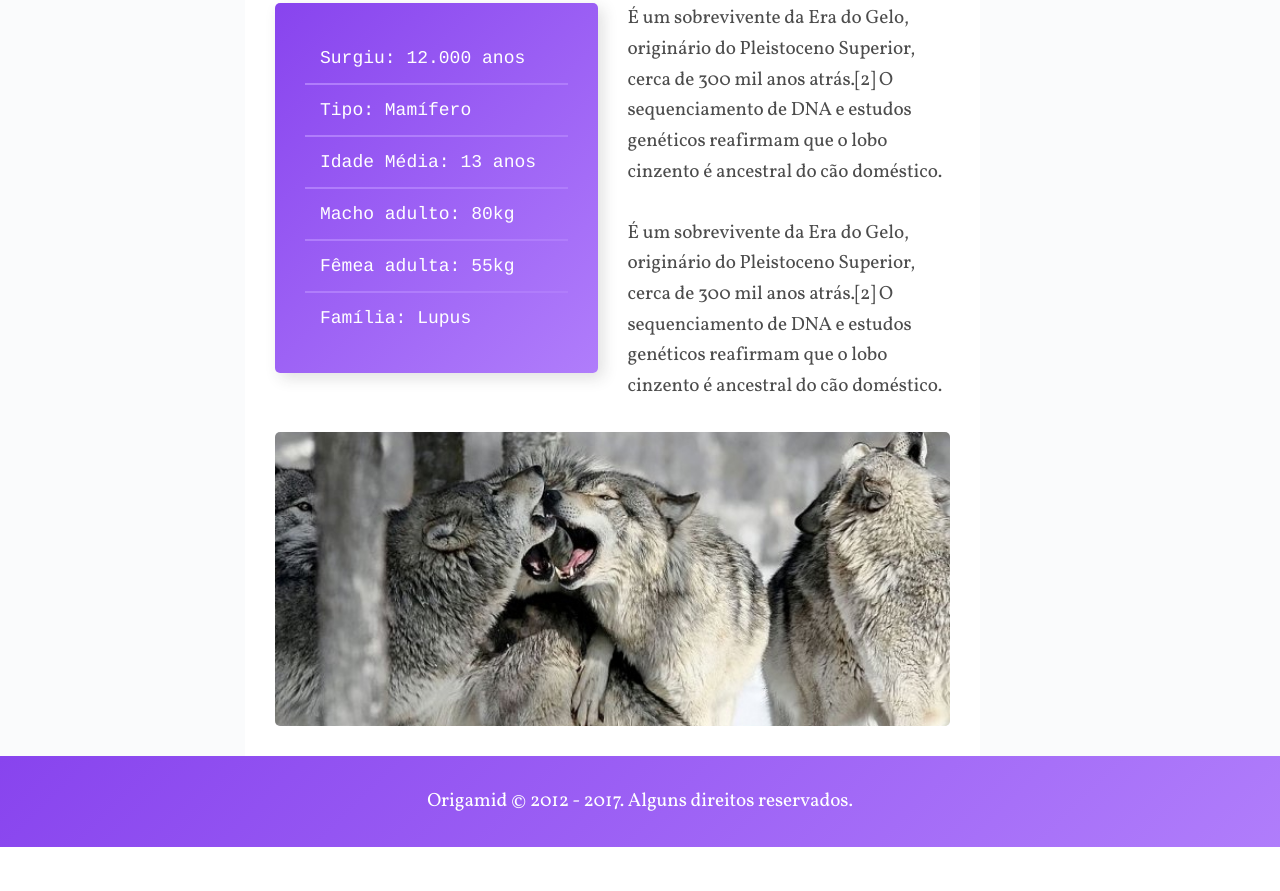
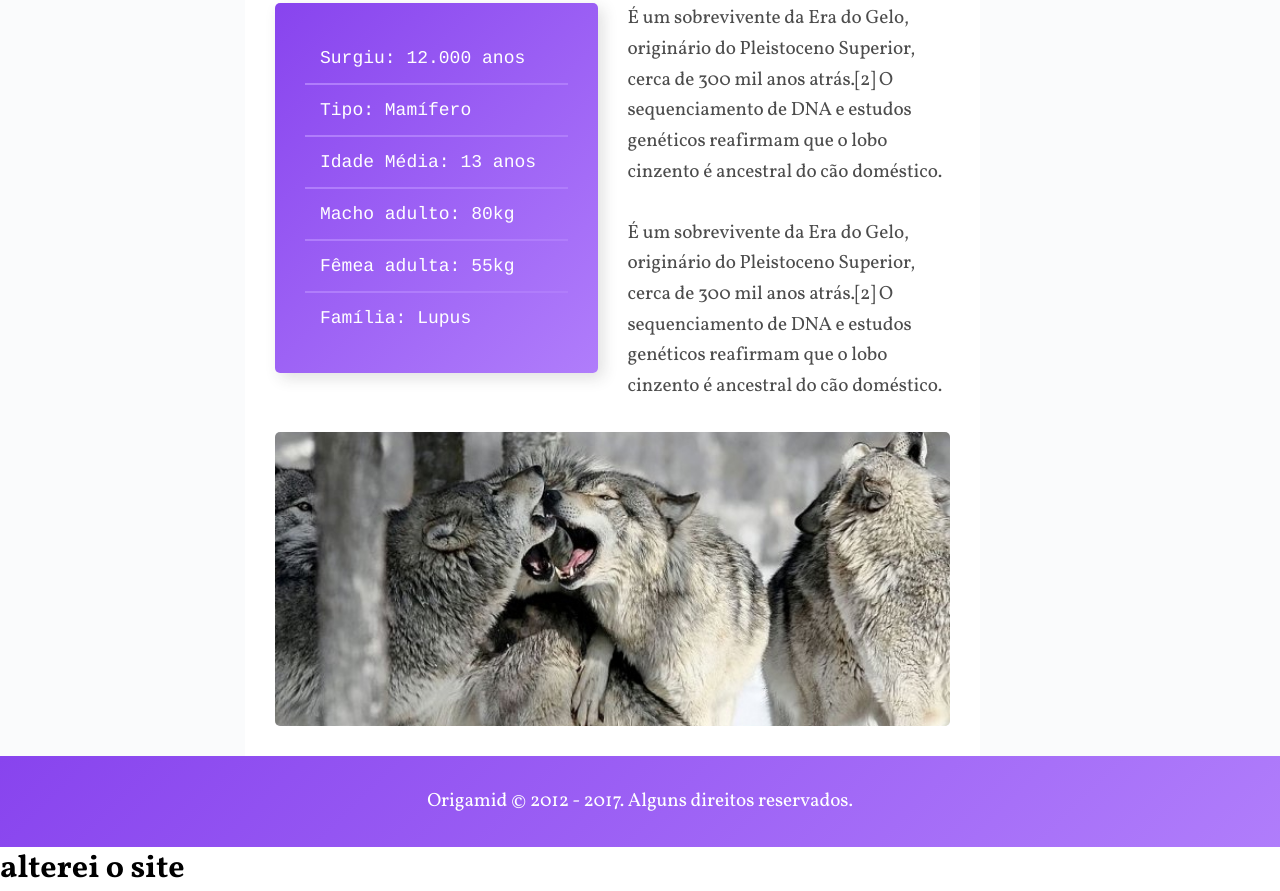
Before and after one commit to THIAGO-BARBOSA-ARAUJO/projeto-wildbeast, a plain HTML site: page index.html in a window 1280 px wide. Shown: the part 1244-2135 px from the top of the page. Before the commit the page ends 2091 px from the top, so only its background shows below. Drawn offline with Linux system fonts and the light colour scheme.

Commit message:
adicionei um h1 no final

```diff
--- a/index.html
+++ b/index.html
@@ -111,5 +111,6 @@
         </footer><!--footer-->
 
     </div><!--estrutura-->
+    <h1>alterei o site</h1>
 </body>
 </html>
```
